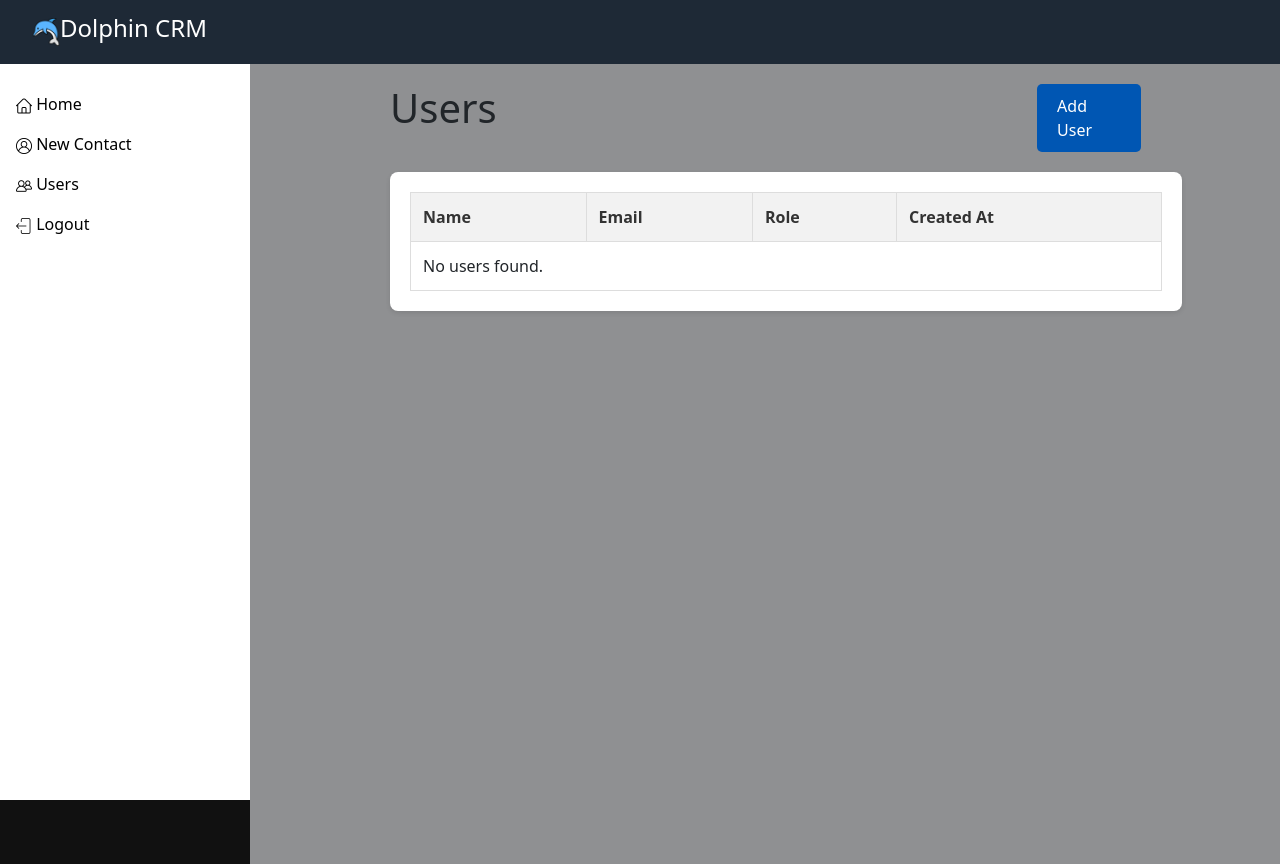
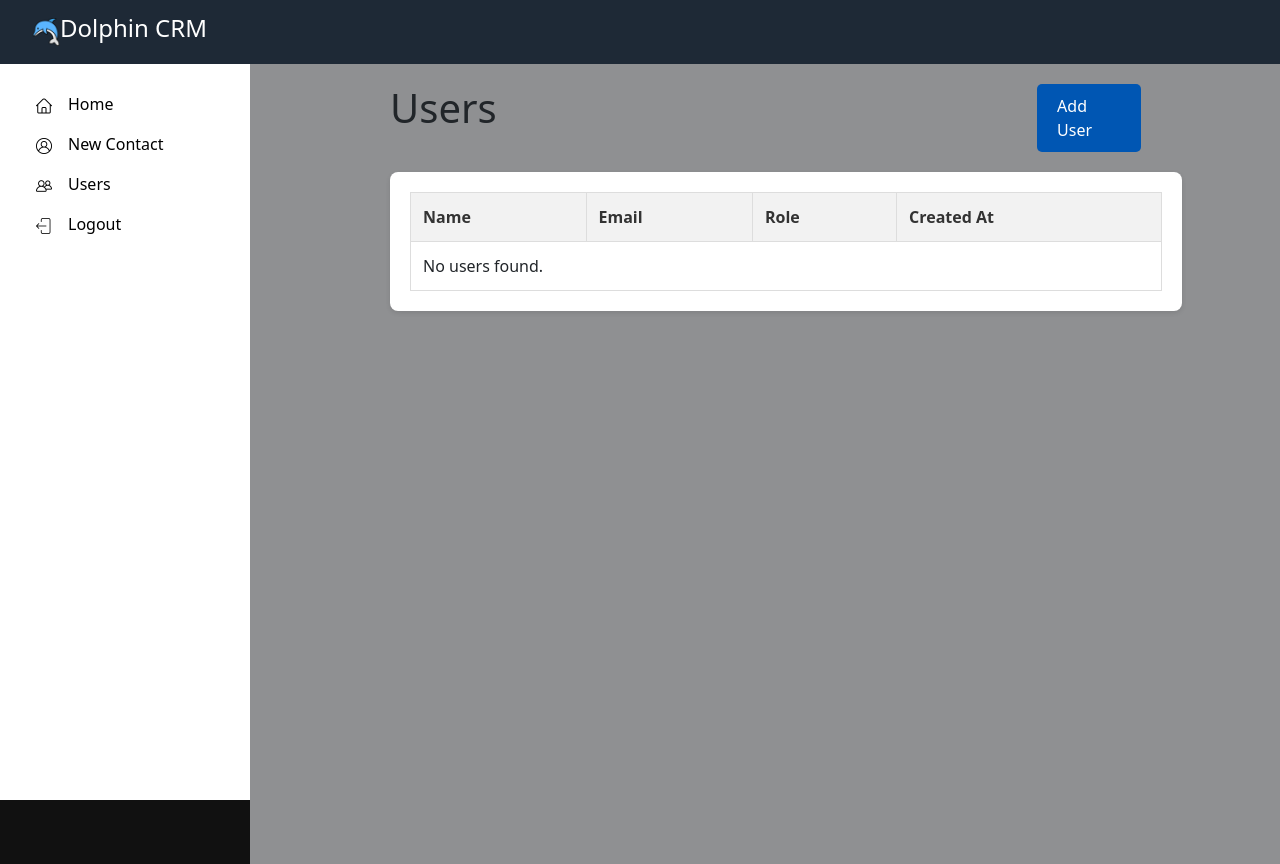
Before and after one commit to JordanCampbell1/Dolphin-CRM, a PHP site: page /users.php in a window 1280 px wide. Run offline with PHP 8.4, Linux system fonts and the light colour scheme; data that the repository does not hold is empty.

Commit message:
Small changes

```diff
--- a/php/HTML-base/side-nav.php
+++ b/php/HTML-base/side-nav.php
@@ -9,16 +9,20 @@
         /* Basic styles for the side navigation */
         .sidenav img{
             width: 16px;
+            margin-right: 16px;
+        }
+        .sidenav{
+            padding: 20px; /* Optional padding for spacing */
         }
 
     </style>
 </head>
 <body>
     <div class="sidenav">
-        <a href="dashboard.php"><img src="../public/images/home.png" alt="home ico"> Home</a>
-        <a href="newContact.php"><img src="../public/images/user.png" alt="new contact icon"> New Contact</a>
-        <a href="users.php"><img src="../public/images/friends.png" alt="users icon"> Users</a>
-        <a href="index.php" id="logout-link"><img src="../public/images/logout.png" alt="logout icon"> Logout</a>
+        <a href="dashboard.php"><img src="../public/images/home.png" alt="home ico">Home</a>
+        <a href="newContact.php"><img src="../public/images/user.png" alt="new contact icon">New Contact</a>
+        <a href="users.php"><img src="../public/images/friends.png" alt="users icon">Users</a>
+        <a href="index.php" id="logout-link"><img src="../public/images/logout.png" alt="logout icon">Logout</a>
     </div>
 </body>
 </html>
--- a/public/index.php
+++ b/public/index.php
@@ -1,6 +1,8 @@
 <?php
 // Start the session
 session_start();
+$_SESSION['user_id'] = $user['id'];
+$_SESSION['user_name'] = $user['firstname'] . ' ' . $user['lastname'];
 
 ?>
 <?php
```
Also changed, not shown: public/js/login.js (+2 -5 lines).
